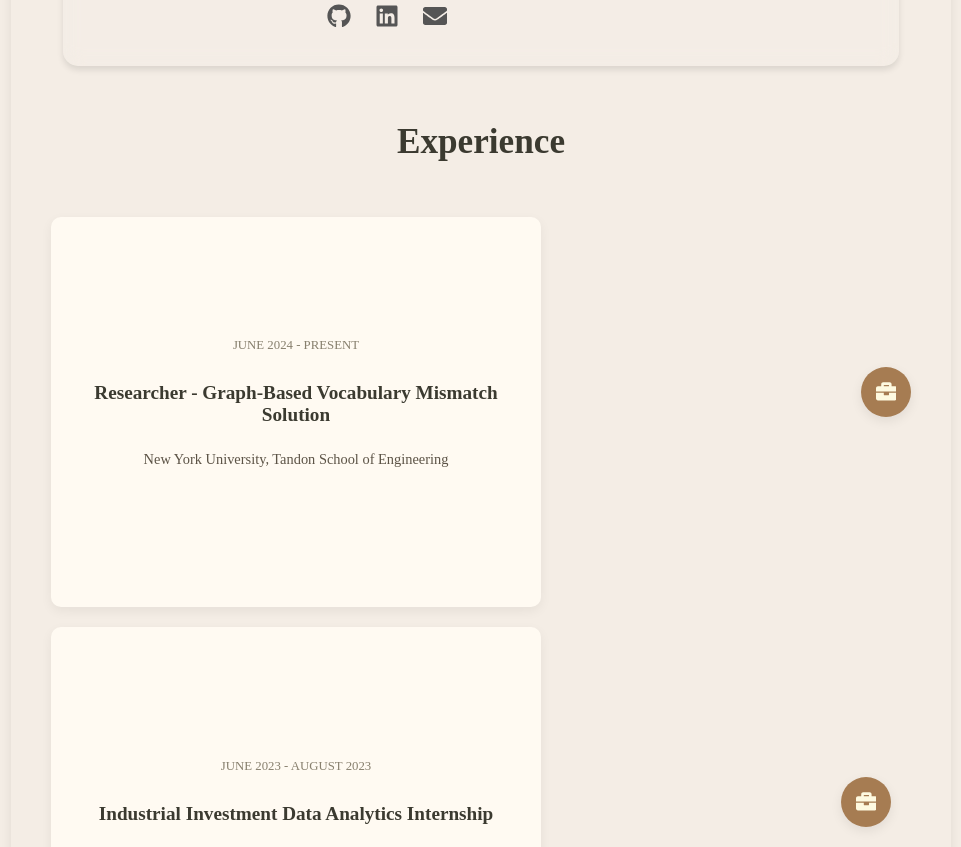
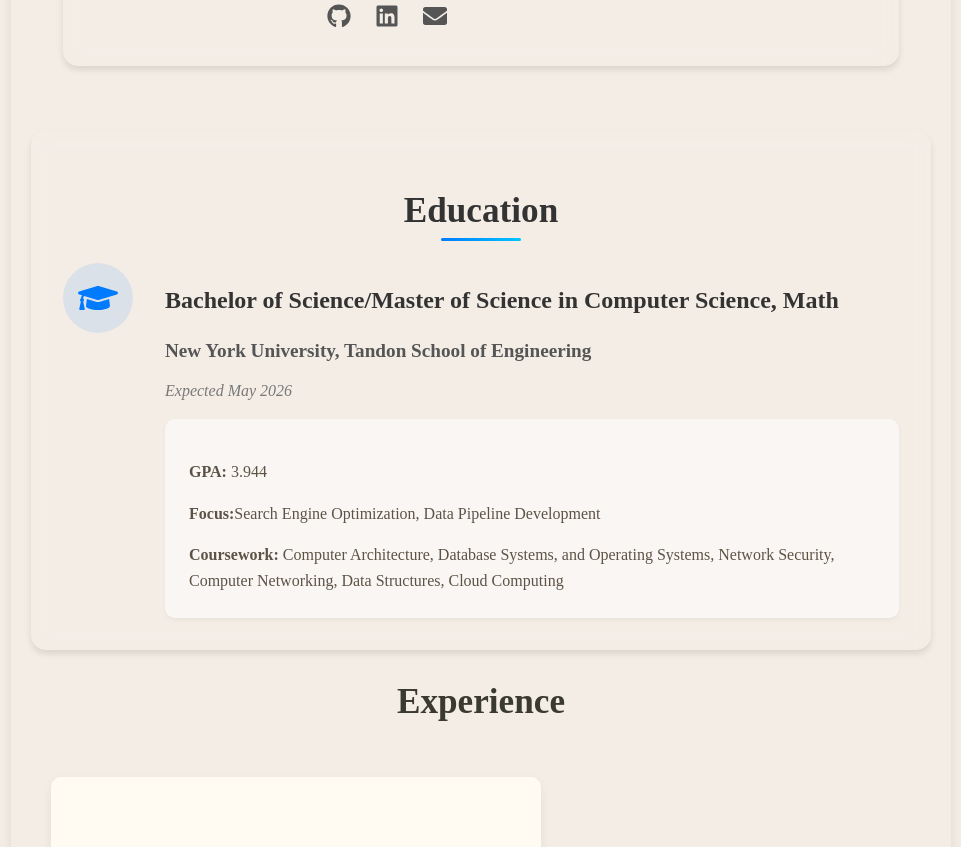
Before and after one commit to waynewangyuxuan/personal_site, a React (Create React App) app in the folder frontend/: page / in a window 1280 px wide. Shown: the part 680-1527 px from the top of the page, without its empty margins (159-1120 px from the left). Built offline with nearby package versions, Linux system fonts and the light colour scheme.

Commit message:
Update: Minor styling and content adjustments

```diff
--- /dev/null
+++ b/frontend/src/components/Education.css
@@ -0,0 +1,104 @@
+.education-container {
+    max-width: 1200px;
+    margin: 2rem auto;
+    padding: 2rem;
+    background: rgba(255, 255, 255, 0.05);
+    border-radius: 15px;
+    backdrop-filter: blur(10px);
+    box-shadow: 0 4px 6px rgba(0, 0, 0, 0.1);
+}
+
+.education-header {
+    font-size: 2.2rem;
+    margin-bottom: 1.5rem;
+    color: #333;
+    text-align: center;
+    position: relative;
+}
+
+.education-header::after {
+    content: '';
+    position: absolute;
+    bottom: -10px;
+    left: 50%;
+    transform: translateX(-50%);
+    width: 80px;
+    height: 3px;
+    background: linear-gradient(90deg, #007bff, #00c6ff);
+    border-radius: 3px;
+}
+
+.education-content {
+    display: flex;
+    align-items: flex-start;
+    gap: 2rem;
+    margin-top: 2rem;
+}
+
+.education-icon {
+    font-size: 2.5rem;
+    color: #007bff;
+    background: rgba(0, 123, 255, 0.1);
+    width: 70px;
+    height: 70px;
+    border-radius: 50%;
+    display: flex;
+    align-items: center;
+    justify-content: center;
+    flex-shrink: 0;
+}
+
+.education-details {
+    flex: 1;
+}
+
+.education-details h3 {
+    font-size: 1.5rem;
+    margin-bottom: 0.5rem;
+    color: #333;
+}
+
+.education-details h4 {
+    font-size: 1.2rem;
+    margin-bottom: 0.5rem;
+    color: #555;
+}
+
+.education-date {
+    font-size: 1rem;
+    color: #777;
+    margin-bottom: 1rem;
+    font-style: italic;
+}
+
+.education-info {
+    background: rgba(255, 255, 255, 0.5);
+    padding: 1.5rem;
+    border-radius: 10px;
+    box-shadow: 0 2px 4px rgba(0, 0, 0, 0.05);
+}
+
+.education-info p {
+    margin-bottom: 0.7rem;
+    line-height: 1.6;
+}
+
+.education-info p:last-child {
+    margin-bottom: 0;
+}
+
+/* Responsive Design */
+@media (max-width: 768px) {
+    .education-content {
+        flex-direction: column;
+        align-items: center;
+    }
+
+    .education-icon {
+        margin-bottom: 1rem;
+    }
+
+    .education-details {
+        text-align: center;
+    }
+}
--- /dev/null
+++ b/frontend/src/components/Education.js
@@ -0,0 +1,34 @@
+import React from "react";
+import { motion } from "framer-motion";
+import { FaGraduationCap } from "react-icons/fa";
+import "./Education.css";
+
+function Education() {
+    return (
+        <motion.div
+            className="education-container"
+            initial={{ opacity: 0, y: 20 }}
+            animate={{ opacity: 1, y: 0 }}
+            transition={{ duration: 0.8 }}
+        >
+            <h2 className="education-header">Education</h2>
+            <div className="education-content">
+                <div className="education-icon">
+                    <FaGraduationCap />
+                </div>
+                <div className="education-details">
+                    <h3>Bachelor of Science/Master of Science in Computer Science, Math</h3>
+                    <h4>New York University, Tandon School of Engineering</h4>
+                    <p className="education-date">Expected May 2026</p>
+                    <div className="education-info">
+                        <p><strong>GPA:</strong> 3.944</p>
+                        <p><strong>Focus:</strong>Search Engine Optimization, Data Pipeline Development</p>
+                        <p><strong>Coursework:</strong> Computer Architecture, Database Systems, and Operating Systems,  Network Security, Computer Networking, Data Structures, Cloud Computing</p>
+                    </div>
+                </div>
+            </div>
+        </motion.div>
+    );
+}
+
+export default Education;
--- a/frontend/src/components/Timeline.js
+++ b/frontend/src/components/Timeline.js
@@ -1,6 +1,7 @@
 import React, { useEffect, useState } from "react";
 import { FaGraduationCap, FaBriefcase, FaProjectDiagram } from "react-icons/fa";
 import Bio from "./Bio"; // Import the Bio component
+import Education from "./Education"; // Import the Education component
 import "./Timeline.css";
 
 const iconMapping = {
@@ -19,7 +20,13 @@ function Timeline() {
                 const basePath = process.env.PUBLIC_URL || "";
                 const response = await fetch(`${basePath}/seeder.json`);
                 const data = await response.json();
-                setExperiences(data.experiences);
+
+                // Filter out education entries from experiences
+                const filteredExperiences = data.experiences.filter(
+                    exp => exp.icon !== "graduation-cap"
+                );
+
+                setExperiences(filteredExperiences);
                 setProjects(data.projects);
             } catch (error) {
                 console.error("Error fetching timeline:", error);
@@ -32,6 +39,9 @@ function Timeline() {
         <div className="timeline-wrapper">
             {/* Bio Section Above Timeline */}
             <Bio />
+
+            {/* Education Section */}
+            <Education />
 
             {/* Experience Section */}
             <h1 className="timeline-header">Experience</h1>
```
Also changed, not shown: 1 other file (tests, documents, lock files or other folders).
